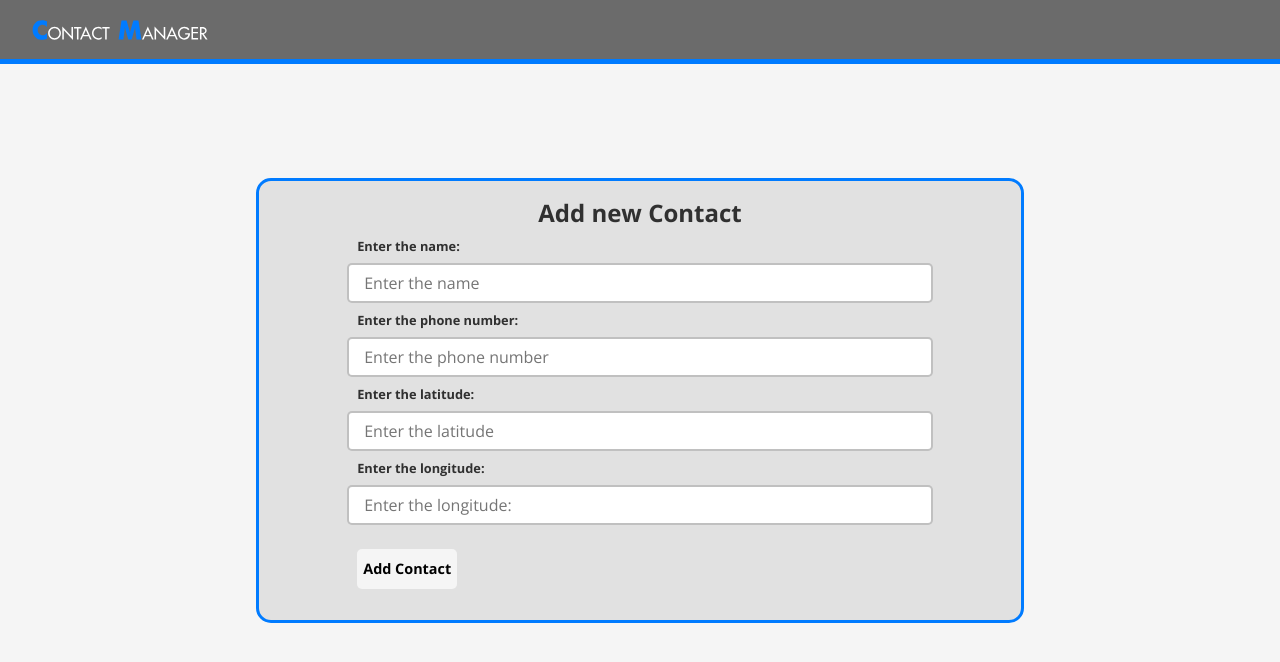
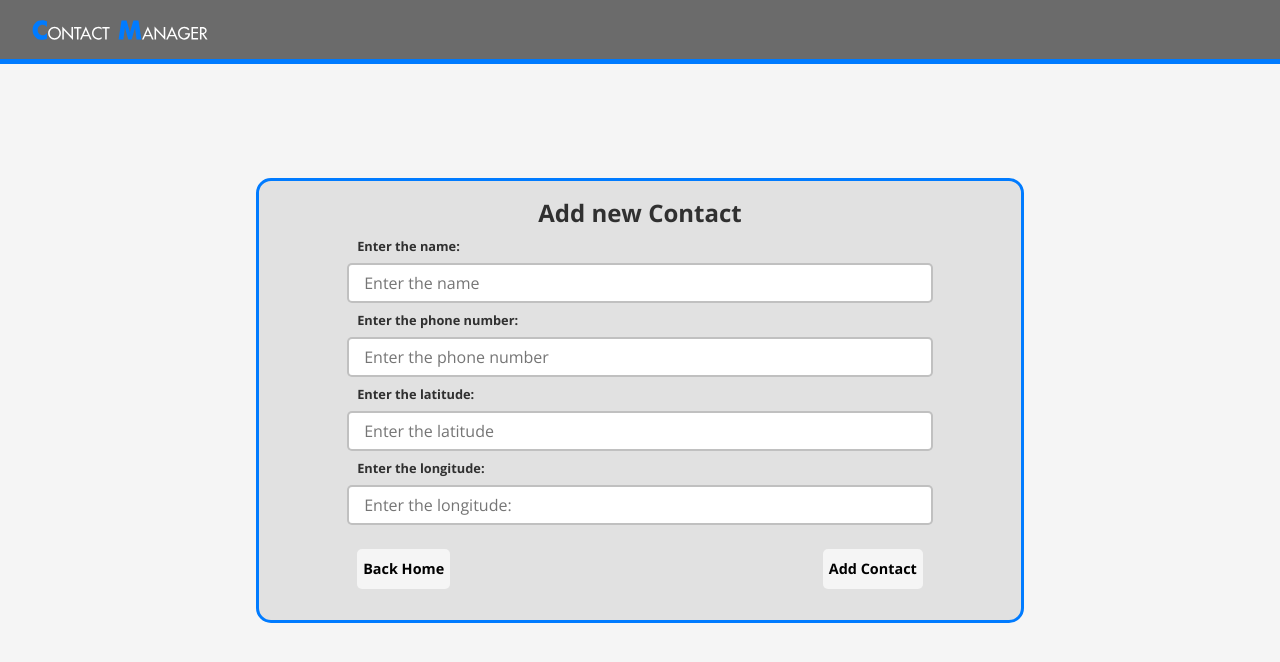
Before and after one commit to JaafarMortada/contacts-manager, a React (Create React App) app in the folder frontend/: page /AddContact in a window 1280 px wide. Shown: the top 662 px of the page. Built offline with nearby package versions, Linux system fonts and the light colour scheme; the HTML template or start-up script is replaced by a standard one.

Commit message:
added back home button

```diff
--- a/frontend/src/App.css
+++ b/frontend/src/App.css
@@ -175,7 +175,8 @@ input:focus {
 
 .signin-btn,
 .signup-btn,
-.submit-btn {
+.submit-btn,
+.back-btn {
   background-color: #f5f5f5;
   border: 0;
   font-size: 0.9rem;
@@ -187,7 +188,8 @@ input:focus {
 }
 .signin-btn:hover,
 .signup-btn:hover,
-.submit-btn:hover {
+.submit-btn:hover,
+.back-btn:hover {
   background-color: rgb(0, 123, 255);
 }
 
--- a/frontend/src/components/ContactForm/form.jsx
+++ b/frontend/src/components/ContactForm/form.jsx
@@ -101,6 +101,17 @@ const AddContact = () => {
         <div className="btn-link">
           <button
             type="button"
+            className="back-btn"
+            id="back-btn"
+            onClick={ () => {
+              navigate('/')
+            }
+            }
+          >
+            Back Home
+          </button>
+          <button
+            type="button"
             className="submit-btn"
             id="add-btn"
             onClick={handleSubmit2}
```
